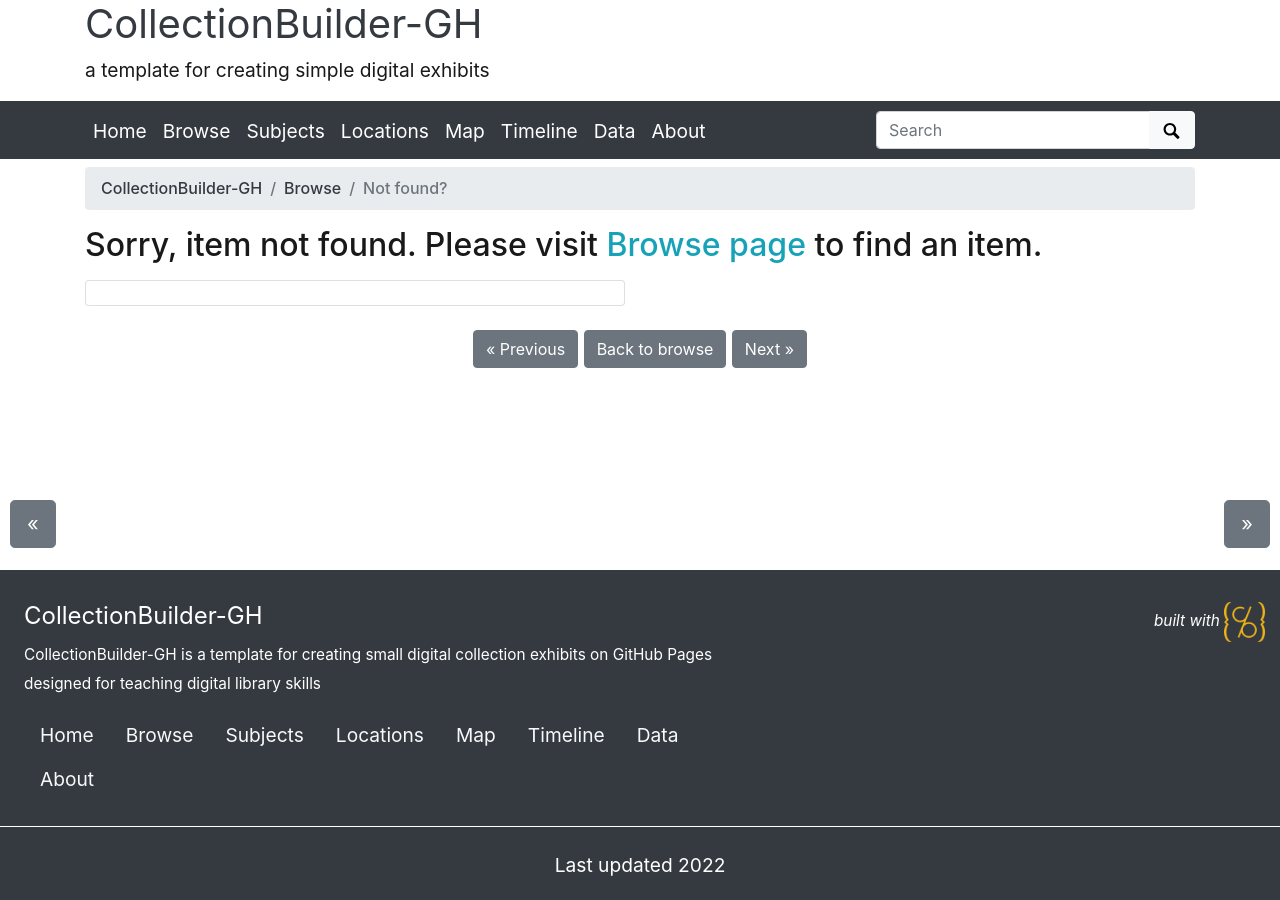
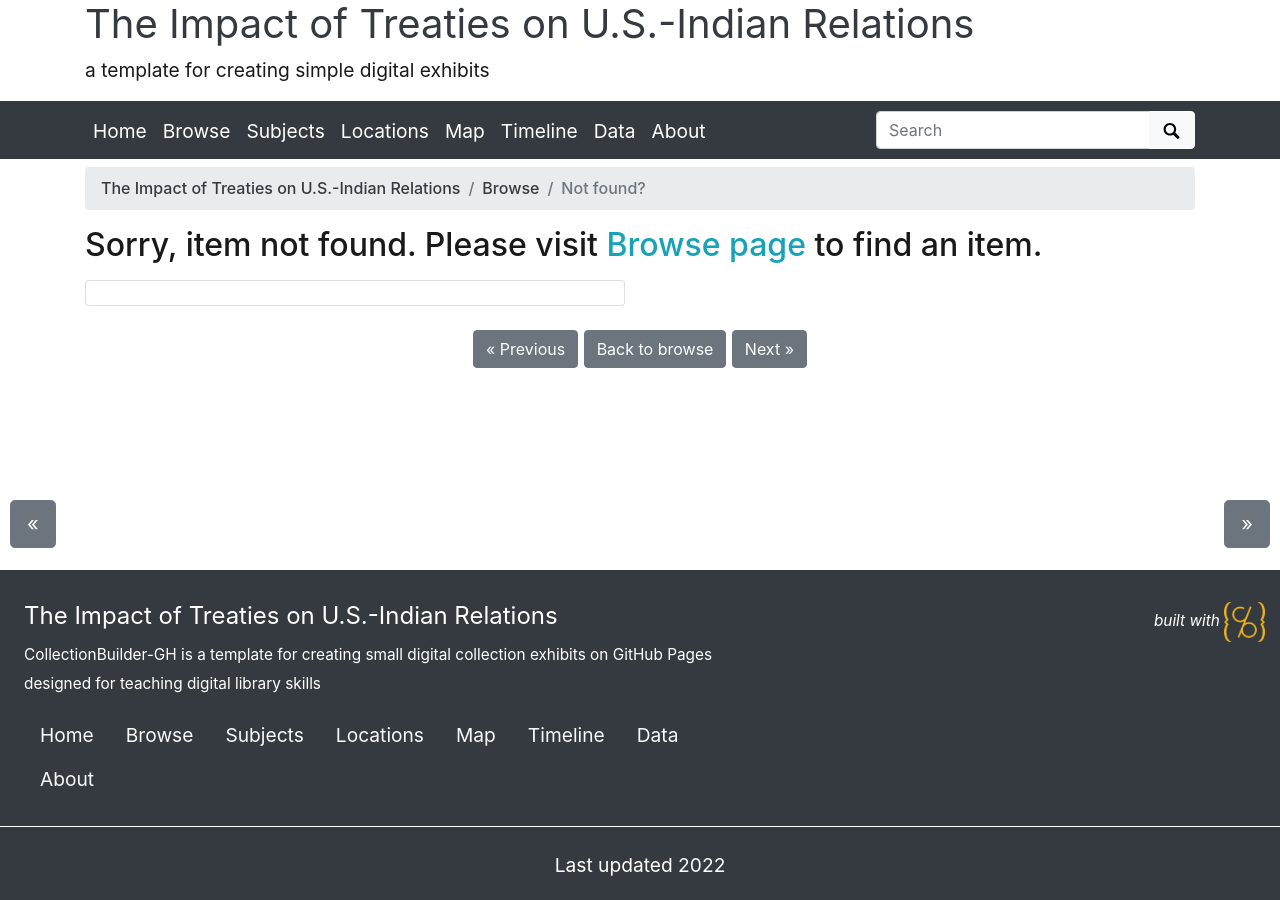
Before and after one commit to rebeccamills1/Digital-History-Project-, a Jekyll site: the page built from pages/item.md, in a window 1280 px wide. Built offline with Jekyll 4.4.1, drawn with Linux system fonts in a browser that asks for light colours.

Commit message:
I created a website url.

```diff
--- a/_config.yml
+++ b/_config.yml
@@ -14,20 +14,20 @@
 # on GitHub Pages it is your github repository's name prefixed with a /
 #baseurl: /collectionbuilder-gh
 # location of code, the full url to your github repository
-source-code: https://github.com/CollectionBuilder/collectionbuilder-gh
+source-code: https://rebeccamills1.github.io/the-impact-of-treaties-on-indians
 
 ##########
 # SITE SETTINGS
 #
 # title of site appears in banner
-title: CollectionBuilder-GH
+title: The Impact of Treaties on U.S.-Indian Relations
 # tagline, a short phrase that will appear throughout the site in the top banner
 tagline: a template for creating simple digital exhibits
 # description appears in meta tags and other locations
 # this description might appear in search result lists, keep around 160 characters max
 description: "CollectionBuilder-GH is a template for creating small digital collection exhibits on GitHub Pages designed for teaching digital library skills"
 # creator of the digital collection, to appear in meta tags; we typically use our GitHub usernames but feel free to just use your name
-author: CollectionBuilder
+author: Rebecca Mills
 
 ##########
 # COLLECTION SETTINGS
```
